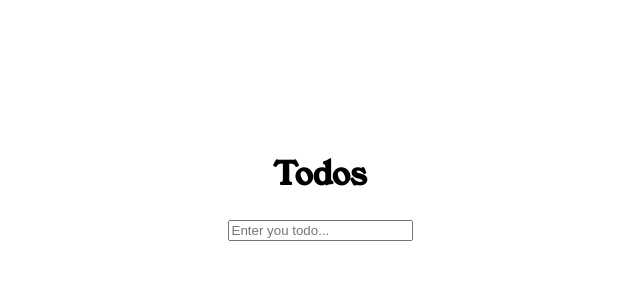
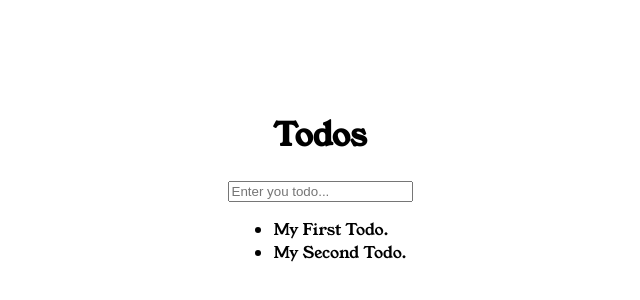
Before and after one commit to SGsubuuu-2322/TODO_List, a plain HTML site: page index.html in a window 1280 px wide. Shown: the part 214-514 px from the top of the page, without its empty margins (320-960 px from the left). Drawn offline with Linux system fonts and the light colour scheme.

Commit message:
Added the structure code for todos list items...

```diff
--- a/index.html
+++ b/index.html
@@ -25,6 +25,11 @@
       />
     </form>
 
+    <ul class="todos" id="todos">
+      <li>My First Todo.</li>
+      <li>My Second Todo.</li>
+    </ul>
+
     <script src="script.js"></script>
   </body>
 </html>
```
